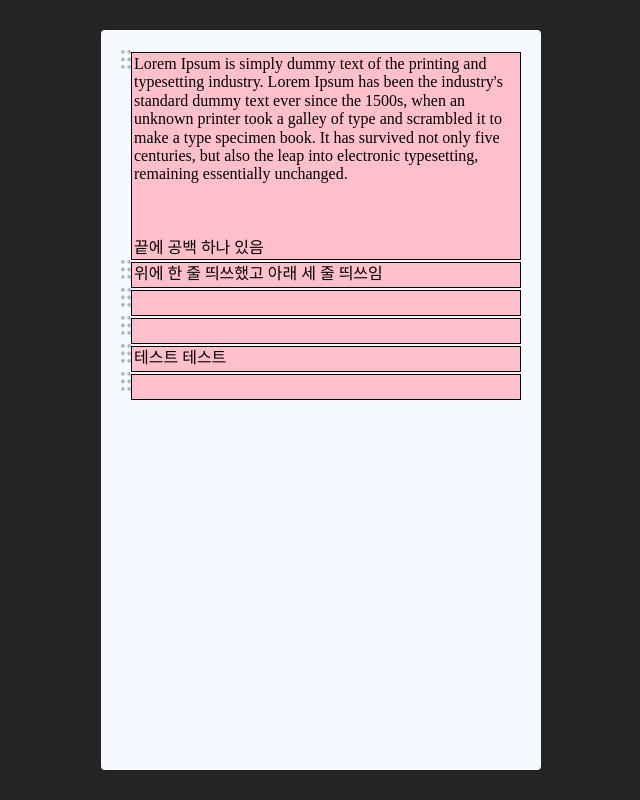
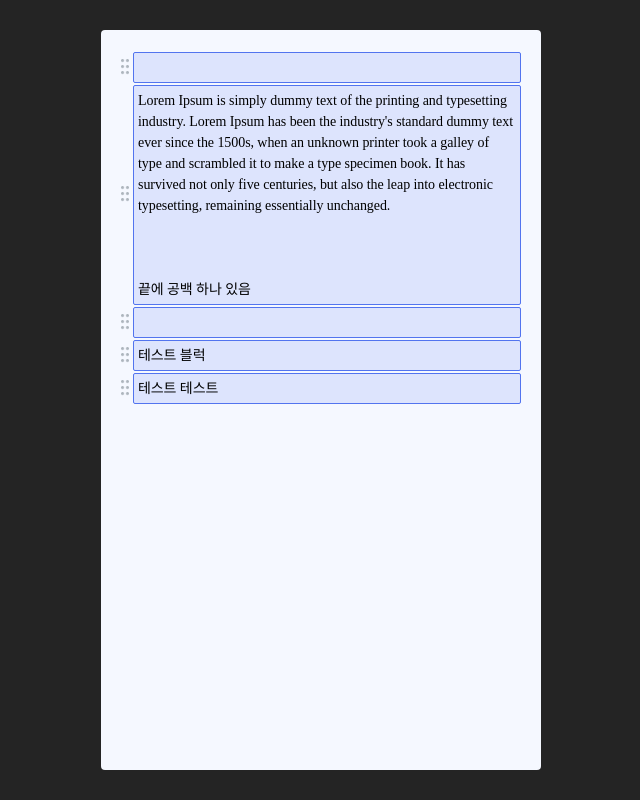
Before and after one commit to corinthionia/block-dnd-demo, a React (Create React App) app: page / in a window 1280 px wide. Shown: the whole page, without its empty margins (319-959 px from the left). Built offline with nearby package versions, Linux system fonts and the light colour scheme.

Commit message:
:sparkles: feat: set caret to the next block

```diff
--- a/package.json
+++ b/package.json
@@ -6,6 +6,7 @@
     "@testing-library/jest-dom": "^5.16.4",
     "@testing-library/react": "^13.3.0",
     "@testing-library/user-event": "^13.5.0",
+    "lodash": "^4.17.21",
     "react": "^18.1.0",
     "react-dom": "^18.1.0",
     "react-scripts": "5.0.1",
--- a/src/App.js
+++ b/src/App.js
@@ -4,8 +4,6 @@ import Workspace from './Workspace';
 
 function App() {
   const [data, setData] = useState(dummyData);
-  console.log('App ', data);
-
   return <Workspace data={data} setData={setData} />;
 }
 
--- a/src/GlobalStyle.js
+++ b/src/GlobalStyle.js
@@ -12,6 +12,8 @@ body {
 
 }
 
+
+
 `;
 
 export default GlobalStyle;
--- a/src/Workspace.js
+++ b/src/Workspace.js
@@ -1,52 +1,89 @@
-import { useState } from 'react';
+import _ from 'lodash';
+import { useEffect, useRef, useState } from 'react';
 import styled from 'styled-components';
 import drag from './drag.png';
 
 const Workspace = ({ data, setData }) => {
   const [prevKey, setPrevKey] = useState('');
+  console.log('컴포넌트 렌더링');
+  const ref = useRef();
 
-  const handleKeyDown = (e) => {
+  const handleKeyDown = async (e) => {
+    console.log('keydown 함수 렌더링');
     setPrevKey(e.key);
 
-    if ((prevKey === 'Shift') & (e.key === 'Enter')) {
-      const newData = {
-        ...data,
-        blocks: [
-          ...data.blocks,
-          { blockId: Date.now(), text: '제발 ㅠㅠ', isBlocked: true },
-        ],
-      };
+    if (
+      (prevKey !== 'Shift') &
+      (e.key === 'Enter') &
+      (e.nativeEvent.isComposing === false)
+    ) {
+      // prevent creating new lines
+      e.preventDefault();
+      console.log('if문 안 렌더링');
+      ref.current = e.target.id;
 
-      setData(newData);
+      const idx = data.blocks.findIndex(
+        (block) => block.blockId === parseInt(e.target.id)
+      );
+
+      const newT = _.cloneDeep(data);
+
+      await newT.blocks.splice(idx + 1, 0, {
+        blockId: Date.now(),
+        text: '',
+        isBlocked: false,
+      });
+
+      setData(newT);
+      console.log('블럭 추가!');
+
+      const el = document.getElementById(ref.current);
+      const range = document.createRange();
+      const selection = window.getSelection();
+
+      range.setStart(el?.nextElementSibling.childNodes[1], 0);
+      selection.removeAllRanges();
+      selection.addRange(range);
+
+      setPrevKey('');
     }
   };
 
-  console.log('렌더링!');
+  const getBlockText = (e) => {
+    // get block values with html tags
+    // console.log(e.target.innerHTML);
+  };
 
   return (
     <Wrapper>
-      <Editor>
-        {data.blocks.map(({ blockId, text, isBlocked }) => {
-          return (
-            isBlocked && (
-              <BlockWrapper key={blockId} draggable={true}>
+      <Editor onKeyDown={handleKeyDown}>
+        <BlockWrapper draggable={true}>
           <DragIcon src={drag} alt="" draggable={false} />
           <Block
-                  onKeyDown={handleKeyDown}
             className="blocks"
+            id={Date.now()}
+            onClick={getBlockText}
+            contentEditable={true}
+            suppressContentEditableWarning={true}
+          />
+        </BlockWrapper>
+
+        {data.blocks.map(({ blockId, text }) => {
+          return (
+            <BlockWrapper key={blockId} draggable={true} id={blockId}>
+              <DragIcon src={drag} alt="" />
+              <Block
+                className="blocks"
+                id={blockId}
+                onClick={getBlockText}
                 draggable={false}
                 contentEditable={true}
                 suppressContentEditableWarning={true}
                 dangerouslySetInnerHTML={{ __html: text }}
               />
             </BlockWrapper>
-            )
           );
         })}
-        <BlockWrapper>
-          <DragIcon src={drag} alt="" draggable={false} />
-          <Block contentEditable={true} suppressContentEditableWarning={true} />
-        </BlockWrapper>
       </Editor>
     </Wrapper>
   );
@@ -75,21 +112,28 @@ const BlockWrapper = styled.div`
   width: 100%;
 
   display: flex;
+  align-items: center;
 `;
 
 const Block = styled.div`
-  padding: 2px;
+  padding: 4px;
   min-height: 20px;
-  background: pink;
+  background: rgba(82, 116, 239, 0.15);
   margin-top: 2px;
-  border: 1px solid black;
+  border: 1px solid #5274ef;
+  border-radius: 2px;
   width: 100%;
   outline: none;
+
+  font-size: 14px;
+  line-height: 150%;
+  letter-spacing: -0.005em;
 `;
 
 const DragIcon = styled.img`
-  height: 20px;
+  height: 16px;
   cursor: pointer;
+  margin-right: 4px;
 `;
 
 export default Workspace;
--- a/src/data.json
+++ b/src/data.json
@@ -3,41 +3,23 @@
   "title": "하하하하하하하",
   "blocks": [
     {
-      "blockId": 0,
+      "blockId": 165530517300,
       "text": "Lorem Ipsum is simply dummy text of the printing and typesetting industry. Lorem Ipsum has been the industry's standard dummy text ever since the 1500s, when an unknown printer took a galley of type and scrambled it to make a type specimen book. It has survived not only five centuries, but also the leap into electronic typesetting, remaining essentially unchanged.<br><br><br><br>끝에 공백 하나 있음 ",
       "isBlocked": true
     },
     {
-      "blockId": 1,
+      "blockId": 165530517301,
       "text": "<br>",
       "isBlocked": false
     },
 
     {
-      "blockId": 2,
-      "text": "위에 한 줄 띄쓰했고 아래 세 줄 띄쓰임",
+      "blockId": 165530517302,
+      "text": "테스트 블럭 ",
       "isBlocked": true
     },
     {
-      "blockId": 3,
-      "text": "<br>",
-      "isBlocked": true
-    },
-
-    {
-      "blockId": 4,
-      "text": "<br>",
-      "isBlocked": true
-    },
-
-    {
-      "blockId": 5,
-      "text": "<br>",
-      "isBlocked": false
-    },
-
-    {
-      "blockId": 6,
+      "blockId": 165530517306,
       "text": "테스트 테스트",
       "isBlocked": true
     }
```
Lines whose indentation alone changed are shown as unchanged.
